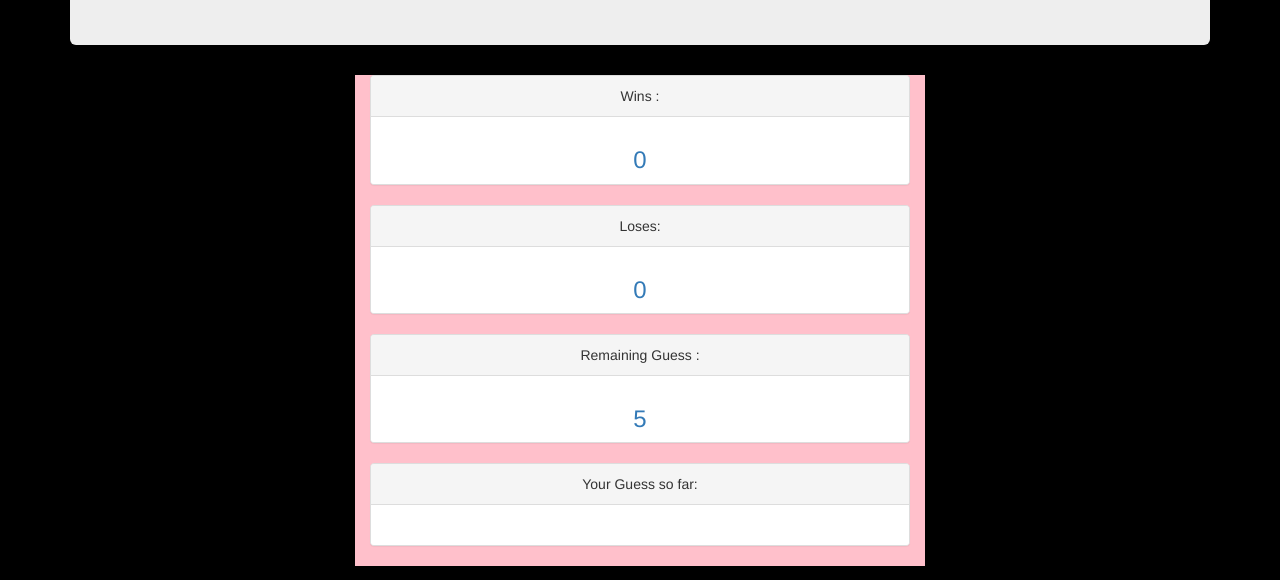
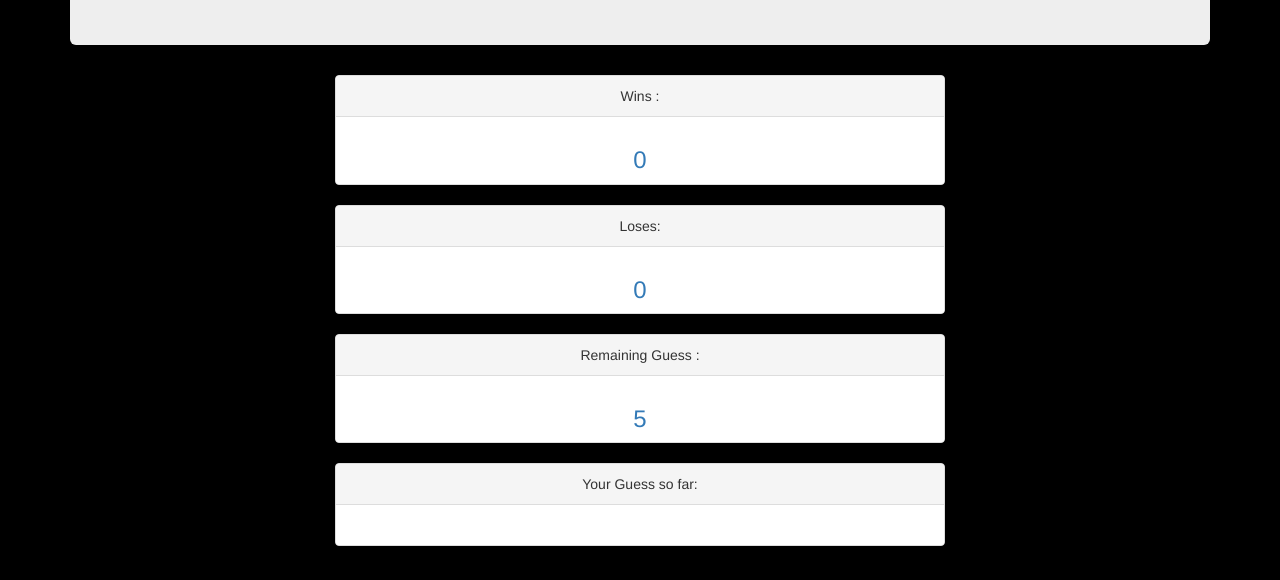
Before and after one commit to bteferi/Psychic-Game, a plain HTML site: page index.html in a window 1280 px wide. Shown: the part 220-800 px from the top of the page. Drawn offline with nearby package versions, Linux system fonts and the light colour scheme.

Commit message:
css changed to a name

```diff
--- a/assets/css/style.css
+++ b/assets/css/style.css
@@ -1,10 +1,10 @@
 body{
   background-color: black;
-  color:red;
+  color:blue;
   text-align: center;
 }
 .gamebox{
-  color:red;
-  background-color:pink;
+  color:blue;
   width:50%;
+  height:50%;
 }
--- a/assets/javascript/game.js
+++ b/assets/javascript/game.js
@@ -33,7 +33,7 @@ document.onkeyup = function(event) {
   // below is for win //
   if (UserGuess === ComputerGuess) {
     win = win + 1;
-    // alert("Score");
+  alert("Grate Job: Brook Samuel");
 
     reset_function();
     document.querySelector("#win_counter").innerHTML = win;
@@ -46,7 +46,7 @@ document.onkeyup = function(event) {
   // Decreasing remaining guess by 1
   if (RemainingGuess == 0) {
     // we are making it pick another
-    alert("Game restaring");
+    alert("C'mon man! U can do better!");
     losses = losses + 1;
     reset_function();
     // we are chanign the number //
```
Also changed, not shown: index.html (+3 -2 lines).
